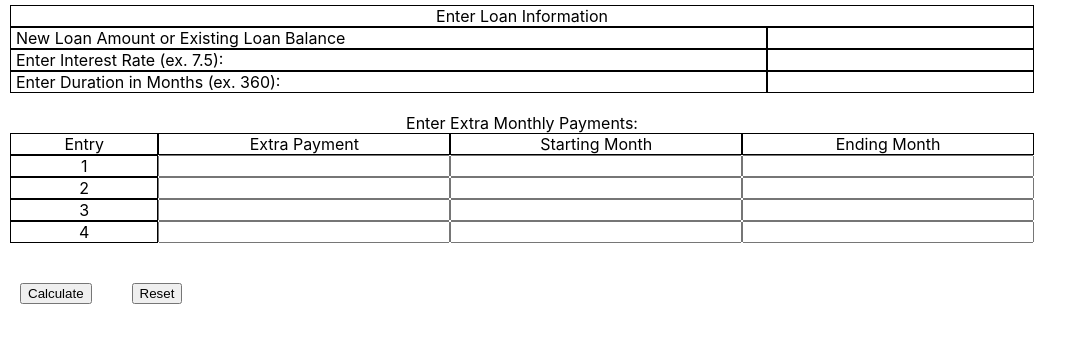
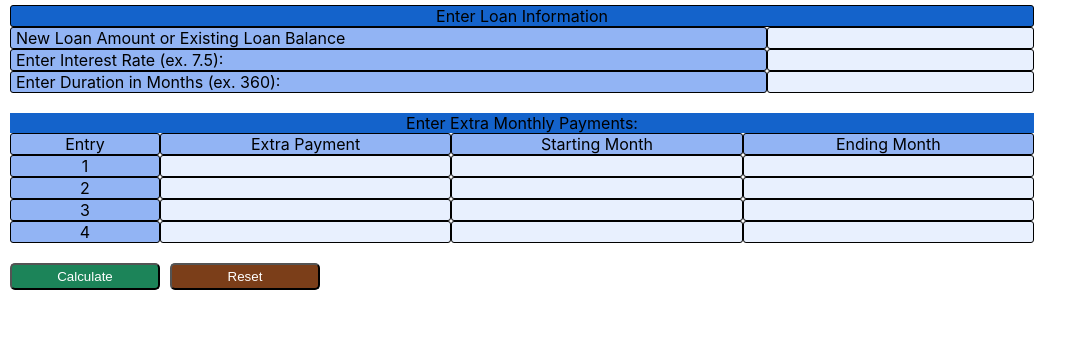
Before and after one commit to Msheezi/mortgagecalc, a React (Create React App) app: page / in a window 1280 px wide. Shown: the top 342 px of the page, without its empty margins (0-1087 px from the left). Built offline with nearby package versions, Linux system fonts and the light colour scheme.

Commit message:
Update Color Scheme

```diff
--- a/src/App.css
+++ b/src/App.css
@@ -26,63 +26,65 @@
   flex-direction: column;
 }
 
-
 /* Entry Grid */
 .gridcontainer {
-  display:grid;
+  display: grid;
   grid-template-columns: auto auto auto auto auto auto;
-  grid-auto-rows: auto ;
+  grid-auto-rows: auto;
   grid-template-areas:
-  "header header header header header header"
-  "content content content content content content";
+    "header header header header header header"
+    "content content content content content content";
   margin-top: 5px;
   margin-left: 10px;
   margin-right: 10px;
-  width:80%;
+  width: 80%;
 }
 
-.gridcontainer > input,label {
+.gridcontainer > input,
+label {
   border: 1px solid black;
-
+  border-radius: 3px;
 }
 
 .gridcontainer > label {
+  background-color: #92b4f4;
   padding-left: 5px;
 }
 
-
-.grid-header  {
+.grid-header {
   grid-area: header;
   border: 1px solid black;
   text-align: center;
-
-
-
+  border-radius: 3px;
+  background-color: rgb(20, 99, 203);
 }
 
-.grid-loan-amt{
+.gridcontainer > input {
+  background-color: rgb(232, 240, 254);
+}
+
+.grid-loan-amt {
   grid-area: 2 / span 5;
-
 }
 
 .grid-loan-entry {
-  grid-area: 2
+  grid-area: 2;
 }
 
 .grid-interest {
-grid-area: 3 / span 5;
+  grid-area: 3 / span 5;
 }
 
 .grid-interest-entry {
-  grid-area: 3
+  grid-area: 3;
 }
 
 .grid-duration {
-grid-area: 4 / span 5;
+  grid-area: 4 / span 5;
 }
 
 .grid-duration-entry {
-  grid-area: 4
+  grid-area: 4;
 }
 
 .extra-pay-grid {
@@ -91,61 +93,64 @@ grid-area: 4 / span 5;
   margin-left: 10px;
   margin-right: 10px;
   width: 80%;
-
 }
 
-
-
 .grid-extra-header {
-  grid-area:1 / span 4;
+  grid-area: 1 / span 4;
   text-align: center;
-
+  background-color: #1463cb;
 }
 
-.extra-pay-grid > label,input {
+.extra-pay-grid > label {
+  background-color: #92b4f4;
+}
+
+.extra-pay-grid > label,
+input {
   text-align: center;
+  border: 1px solid black;
+  border-radius: 3px;
+}
+.extra-pay-grid > input {
+  /* background-color: #cfdee7; */
+  background-color: rgb(232, 240, 254);
 }
 
 .grid-extra1 {
-  grid-area: 7
+  grid-area: 7;
 }
 .grid-extra2 {
-grid-area: 8
+  grid-area: 8;
 }
 .grid-extra3 {
-grid-area: 9
+  grid-area: 9;
 }
 .grid-extra4 {
-grid-area: 10
+  grid-area: 10;
 }
 
-
-
-.grid-start {
-
+.buttons {
+  width: 150px;
+  border-radius: 5px;
+  height: 2em;
+  color: white;
+  margin-left: 10px;
 }
 
-.grid-end {
-
+#button-calc {
+  background-color: #1c8459;
 }
 
-
-
-
-.grid-item {
-
+#button-reset {
+  background-color: #7b3e19;
 }
-
 #calc-button {
   margin: 20px;
 }
 
-
-
 /*summary grid*/
 
 .summary-grid {
-
 }
 
 /* amort table */
@@ -160,21 +165,20 @@ grid-area: 10
   margin-left: 10px;
   margin-bottom: 20px;
   margin-right: 10px;
-
-
 }
 
 .header {
-  background-color: rgb(129, 180, 209);
+  background-color: #92b4f4;
   border: 1px solid black;
-
 }
 
 .flexcontainer > div {
   width: 200px;
   border: 1px solid black;
+  border-radius: 3px;
+  /* background-color: #99e1d9; */
 }
 
 .month {
-  background-color: coral;
+  background-color: #92b4f4;
 }
--- a/src/App.js
+++ b/src/App.js
@@ -1,18 +1,11 @@
-import React from 'react';
+import React from "react";
 
-import './App.css';
+import "./App.css";
 // import {Entry} from './entry'
-import Entry2 from './entry2'
-
+import Calculator from "./entry2";
 
 function App() {
-
-
-
-  return (
-    <Entry2/>
-
-  );
+  return <Calculator />;
 }
 
 export default App;
--- a/src/entry2.js
+++ b/src/entry2.js
@@ -1,7 +1,6 @@
-import React from 'react'
-import {Summary} from './acceleratedSummary'
-import { AmortTable } from './amortTable'
-
+import React from "react";
+import { Summary } from "./acceleratedSummary";
+import { AmortTable } from "./amortTable";
 
 const initialState = {
   principle: "",
@@ -21,241 +20,219 @@ const initialState = {
   extraTotalPay: "",
   totalMonths: "",
   displayAmort: false
-}
+};
 
 // const formatter = new Intl.NumberFormat('en-US', {
 //         style: 'currency',
 //         currency: 'USD',
 //     })
 
- class Entry2 extends React.Component {
-     constructor(props){
-         super(props)
+class Calculator extends React.Component {
+  constructor(props) {
+    super(props);
 
-        this.state = initialState
+    this.state = initialState;
 
-        this.runAllCalcs = this.runAllCalcs.bind(this)
+    this.runAllCalcs = this.runAllCalcs.bind(this);
     // this.renderAmort = this.renderAmort.bind(this)
-        this.calculateExtraPayments = this.calculateExtraPayments.bind(this)
-
-
+    this.calculateExtraPayments = this.calculateExtraPayments.bind(this);
   }
 
-         resetCalcs(){
-             this.setState(initialState)
+  resetCalcs() {
+    this.setState(initialState);
   }
 
-         handleInput(field){
+  handleInput(field) {
     return e => {
-               this.setState({[field]: e.target.value}
-               )
+      this.setState({ [field]: e.target.value });
+    };
+  }
+
+  handleExtraInput(field, key) {
+    return e => {
+      let newState = { ...this.state[key] };
+      newState[field] = e.target.value;
+      this.setState({ [key]: newState });
+    };
+  }
+
+  calculateExtraPayments() {
+    if (this.state.runExtras) {
+      this.setState({ runExtras: false });
+    }
+    let result = {};
+    let runExtras = false;
+
+    let ep1 = this.state.ep1;
+    if (ep1.end === "" && ep1.start !== "") {
+      ep1.end = this.state.duration;
+    }
+    for (let i = ep1.start; i <= ep1.end; i++) {
+      if (!result[i]) {
+        result[i] = parseFloat(ep1.amount);
+      } else if (result[i]) {
+        result[i] += parseFloat(ep1.amount);
+      }
+    }
+    let ep2 = this.state.ep2;
+    if (ep2.end === "" && ep2.start !== "") {
+      ep2.end = this.state.duration;
+    }
+    for (let i = ep2.start; i <= ep2.end; i++) {
+      if (!result[i]) {
+        result[i] = parseFloat(ep2.amount);
+      } else if (result[i]) {
+        result[i] += parseFloat(ep2.amount);
+      }
+    }
+    let ep3 = this.state.ep3;
+    if (ep3.end === "" && ep3.start !== "") {
+      ep3.end = this.state.duration;
+    }
+    for (let i = ep3.start; i <= ep3.end; i++) {
+      if (!result[i]) {
+        result[i] = parseFloat(ep3.amount);
+      } else if (result[i]) {
+        result[i] += parseFloat(ep3.amount);
+      }
+    }
+    let ep4 = this.state.ep4;
+    if (ep4.end === "" && ep4.start !== "") {
+      ep4.end = this.state.duration;
+    }
+    for (let i = ep4.start; i <= ep4.end; i++) {
+      if (!result[i]) {
+        result[i] = parseFloat(ep4.amount);
+      } else if (result[i]) {
+        result[i] += parseFloat(ep4.amount);
+      }
+    }
+    if (Object.keys(result).length > 1) {
+      runExtras = true;
+    }
+
+    this.setState({ calcExtraPay: result, runExtras: runExtras }, () =>
+      this.runAllCalcs()
+    );
+  }
+
+  runCals() {
+    let data = {};
+    let iterations = this.state.duration;
+    let monthInt = parseFloat(this.state.interest) / 1200.0;
+    let calcPrinciple = this.state.principle;
+    let remainingMonths = this.state.duration;
+    let totalInt = 0;
+    let totalPay = 0;
+
+    for (let i = 0; i < iterations; i++) {
+      let compoundInt = (1 + monthInt) ** (remainingMonths - i);
+      let multiplier = (monthInt * compoundInt) / (compoundInt - 1);
+      let payment = Math.round(multiplier * calcPrinciple * 100) / 100;
+      let interest = Math.round(calcPrinciple * monthInt * 100) / 100;
+
+      let principlePay = Math.round((payment - interest) * 100) / 100;
+      if (payment > calcPrinciple) {
+        payment = calcPrinciple;
+        interest = Math.round(calcPrinciple * monthInt * 100) / 100;
+        principlePay = Math.round((payment - interest) * 100) / 100;
+
+        calcPrinciple = Math.round((calcPrinciple - payment) * 100) / 100;
+        totalInt += interest;
+        totalPay += payment;
+      } else {
+        calcPrinciple = Math.round((calcPrinciple - principlePay) * 100) / 100;
+        totalInt += interest;
+        totalPay += payment;
+      }
+
+      data[i] = { payment, interest, principlePay, calcPrinciple };
+    }
+
+    return this.setState({
+      calcs: data,
+      calcsTotalInt: totalInt,
+      calcsTotalPay: totalPay,
+      displayAmort: true
+    });
+  }
+
+  runExtraCals() {
+    let extraData = {};
+    let iterations = this.state.duration;
+    let monthInt = parseFloat(this.state.interest) / 1200.0;
+    let calcPrinciple = this.state.principle;
+    let remainingMonths = this.state.duration;
+    let totalInt = 0;
+    let totalPay = 0;
+    let extra1 = this.state.calcExtraPay;
+    // will need to change this to reflect the new method
+    let compoundInt = (1 + monthInt) ** remainingMonths;
+    let multiplier = (monthInt * compoundInt) / (compoundInt - 1);
+    let calcPayment = Math.round(multiplier * calcPrinciple * 100) / 100;
+
+    for (let i = 0; i < iterations; i++) {
+      let extra = extra1[i + 1] ? extra1[i + 1] : 0;
+      if (calcPrinciple === 0) {
+        // totalInt = formatter.format(totalInt)
+        // totalPay = formatter.format(totalPay)
+        return this.setState({
+          extraCalcs: extraData,
+          extraTotalInt: totalInt,
+          extraTotalPay: totalPay,
+          totalMonths: i
+        });
+      }
+      let interest = Math.round(calcPrinciple * monthInt * 100) / 100;
+      let displayPayment = Math.round((calcPayment + extra) * 100) / 100;
+
+      let principlePay =
+        Math.round((calcPayment - interest + extra) * 100) / 100;
+      if (calcPayment > calcPrinciple) {
+        displayPayment = calcPrinciple;
+        calcPayment = calcPrinciple;
+        interest = Math.round(calcPrinciple * monthInt * 100) / 100;
+        principlePay = Math.round((displayPayment - interest) * 100) / 100;
+
+        calcPrinciple = Math.round((calcPrinciple - calcPayment) * 100) / 100;
+        totalInt += interest;
+        totalPay += displayPayment;
+      } else {
+        calcPrinciple = Math.round((calcPrinciple - principlePay) * 100) / 100;
+        totalInt += interest;
+        totalPay += displayPayment;
+      }
+
+      extraData[i] = {
+        displayPayment,
+        interest,
+        principlePay,
+        calcPrinciple,
+        extra
+      };
     }
   }
 
-         handleExtraInput(field, key){
-            return e => {
-                let newState = {...this.state[key]}
-                newState[field] = e.target.value
-                this.setState({[key]: newState})
+  runAllCalcs() {
+    if (this.state.calcs.hasOwnProperty(0)) {
+      this.setState({ calcs: {} });
     }
 
+    if (this.state.extraCalcs.hasOwnProperty(0)) {
+      this.setState({ extraCalcs: {} });
     }
 
-         calculateExtraPayments(){
-
-            if (this.state.runExtras){
-                this.setState({runExtras: false})
+    if (this.state.runExtras) {
+      this.runExtraCals(this.state);
     }
-            let result = {}
-            let runExtras = false
-
-
-
-            let ep1 = this.state.ep1
-                if (ep1.end === "" && ep1.start !== "" ){
-                    ep1.end = this.state.duration
-                }
-                for (let i=ep1.start;i<=ep1.end;i++){
-
-                        if (!result[i]) {
-                            result[i] = parseFloat(ep1.amount)
-                        } else if (result[i]) {
-                            result[i] += parseFloat(ep1.amount)
+    this.runCals(this.state);
   }
 
-
-                }
-             let ep2 = this.state.ep2
-             if (ep2.end === "" && ep2.start !== "" ) {
-                 ep2.end = this.state.duration
-             }
-             for (let i = ep2.start; i <= ep2.end; i++) {
-
-                     if (!result[i]) {
-                         result[i] = parseFloat(ep2.amount)
-                     } else if (result[i]) {
-                         result[i] += parseFloat(ep2.amount)
-                     }
-
-
-             }
-             let ep3 = this.state.ep3
-             if (ep3.end === ""&& ep3.start !== "" ) {
-                 ep3.end = this.state.duration
-             }
-             for (let i = ep3.start; i <= ep3.end; i++) {
-
-                     if (!result[i]) {
-                         result[i] = parseFloat(ep3.amount)
-                     } else if (result[i]) {
-                         result[i] += parseFloat(ep3.amount)
-                     }
-
-
-             }
-             let ep4 = this.state.ep4
-             if (ep4.end === "" && ep4.start !== "" ) {
-                 ep4.end = this.state.duration
-             }
-             for (let i = ep4.start; i <= ep4.end; i++) {
-
-                     if (!result[i]) {
-                         result[i] = parseFloat(ep4.amount)
-                     } else if (result[i]) {
-                         result[i] += parseFloat(ep4.amount)
-                     }
-
-
-             }
-             if (Object.keys(result).length > 1){
-                runExtras = true
-            }
-
-            this.setState({ calcExtraPay: result, runExtras: runExtras}, () => this.runAllCalcs())
-
-
-         }
-
-    runCals(){
-        let data = {}
-        let iterations = this.state.duration
-        let monthInt = parseFloat(this.state.interest) / 1200.0
-        let calcPrinciple = this.state.principle
-        let remainingMonths = this.state.duration
-        let totalInt = 0
-        let totalPay = 0
-
-        for (let i = 0; i < iterations; i++) {
-
-            let compoundInt = (1 + monthInt) ** (remainingMonths - i)
-            let multiplier = (monthInt * compoundInt) / (compoundInt - 1)
-            let payment = Math.round(multiplier * calcPrinciple * 100) / 100
-            let interest = Math.round(calcPrinciple * monthInt * 100) / 100
-
-            let principlePay = Math.round((payment - interest) * 100) / 100
-            if (payment > calcPrinciple) {
-                payment = calcPrinciple
-                interest = Math.round(calcPrinciple * monthInt * 100) / 100
-                principlePay = Math.round((payment - interest) * 100) / 100
-
-                calcPrinciple = Math.round((calcPrinciple - payment) * 100) / 100
-                totalInt += interest
-                totalPay += payment
-            } else {
-                calcPrinciple = Math.round((calcPrinciple - principlePay) * 100) / 100
-                totalInt += interest
-                totalPay += payment
-            }
-
-            data[i] = { payment, interest, principlePay, calcPrinciple }
-
-        }
-
-
-       return  this.setState({ calcs: data, calcsTotalInt: totalInt, calcsTotalPay: totalPay, displayAmort: true })
-    }
-
-        runExtraCals(){
-            let extraData = {}
-            let iterations = this.state.duration
-            let monthInt = parseFloat(this.state.interest) / 1200.0
-            let calcPrinciple = this.state.principle
-            let remainingMonths = this.state.duration
-        let totalInt = 0
-        let totalPay = 0
-            let extra1 = this.state.calcExtraPay
-             // will need to change this to reflect the new method
-        let compoundInt = (1 + monthInt) ** (remainingMonths)
-        let multiplier = (monthInt * compoundInt) / (compoundInt - 1)
-        let calcPayment = Math.round(multiplier * calcPrinciple * 100) / 100
-
-
-        for (let i = 0; i < iterations; i++) {
-            let extra = extra1[i+1] ? extra1[i+1] : 0
-            if (calcPrinciple === 0) {
-                // totalInt = formatter.format(totalInt)
-                // totalPay = formatter.format(totalPay)
-                return this.setState({ extraCalcs: extraData, extraTotalInt: totalInt, extraTotalPay: totalPay, totalMonths: i })
-            }
-            let interest = Math.round(calcPrinciple * monthInt * 100) / 100
-            let displayPayment = Math.round((calcPayment + extra) * 100) / 100
-
-            let principlePay = Math.round(((calcPayment - interest) + extra) * 100) / 100
-            if (calcPayment > calcPrinciple) {
-                displayPayment = calcPrinciple
-                calcPayment = calcPrinciple
-                interest = Math.round(calcPrinciple * monthInt * 100) / 100
-                principlePay = Math.round((displayPayment - interest) * 100) / 100
-
-                calcPrinciple = Math.round((calcPrinciple - calcPayment) * 100) / 100
-                totalInt += interest
-                totalPay += displayPayment
-
-            } else {
-
-                calcPrinciple = Math.round((calcPrinciple - principlePay) * 100) / 100
-                totalInt += interest
-                totalPay += displayPayment
-            }
-
-            extraData[i] = { displayPayment, interest, principlePay, calcPrinciple, extra }
-
-        }
-
-        }
-
-
-
-     runAllCalcs() {
-
-
-        if (this.state.calcs.hasOwnProperty(0)){
-            this.setState({calcs:{}})
-        }
-
-        if (this.state.extraCalcs.hasOwnProperty(0)){
-            this.setState({ extraCalcs: {} })
-        }
-
-
-        if (this.state.runExtras)
-          {
-
-             this.runExtraCals(this.state)
-
-
-
-
-         }
-         this.runCals(this.state)
-
-
-     }
-
-     render(){
-            let test
-            if (this.state.runExtras){
-                 test = <Summary
+  render() {
+    let test;
+    if (this.state.runExtras) {
+      test = (
+        <Summary
           runExtras={this.state.runExtras}
           calcsTotalPay={this.state.calcsTotalPay}
           calcsTotalInt={this.state.calcsTotalInt}
@@ -263,82 +240,160 @@ const initialState = {
           extraTotalInt={this.state.extraTotalInt}
           duration={this.state.duration}
           totalMonths={this.state.totalMonths}
-
         />
+      );
     }
-                let displaym
-                this.state.displayAmort ? displaym = "grid" : displaym = "none"
+    let displaym;
+    this.state.displayAmort ? (displaym = "grid") : (displaym = "none");
 
     return (
-
-
       <>
         <div className="gridcontainer">
+          <div className="grid-header">Enter Loan Information</div>
 
-                <div className="grid-header"  >Enter Loan Information</div>
-
-                     <label className="grid-loan-amt">New Loan Amount or Existing Loan Balance</label>
-                        <input  className="grid-loan-entry"
-                            type='text'
+          <label className="grid-loan-amt">
+            New Loan Amount or Existing Loan Balance
+          </label>
+          <input
+            className="grid-loan-entry"
+            type="text"
             name="principle"
             value={this.state.principle}
-                            onChange={this.handleInput("principle")}></input>
+            onChange={this.handleInput("principle")}
+          ></input>
 
-                     <label className="grid-interest"> Enter Interest Rate (ex. 7.5): </label>
-                     <input className="grid-interest-entry"
-                        type='text' name="interest"
+          <label className="grid-interest">
+            {" "}
+            Enter Interest Rate (ex. 7.5):{" "}
+          </label>
+          <input
+            className="grid-interest-entry"
+            type="text"
+            name="interest"
             value={this.state.interest}
-                        onChange={this.handleInput("interest")}></input>
+            onChange={this.handleInput("interest")}
+          ></input>
 
-                     <label className="grid-duration"> Enter Duration in Months (ex. 360): </label >
-                     <input className="grid-duration-entry"
-                        type='text' name="duration"
+          <label className="grid-duration">
+            {" "}
+            Enter Duration in Months (ex. 360):{" "}
+          </label>
+          <input
+            className="grid-duration-entry"
+            type="text"
+            name="duration"
             value={this.state.duration}
-                        onChange={this.handleInput("duration")}></input>
-
+            onChange={this.handleInput("duration")}
+          ></input>
         </div>
-                <br/>
+        <br />
         <div className="extra-pay-grid">
-
-                <div className="grid-extra-header">Enter Extra Monthly Payments: </div>
+          <div className="grid-extra-header">
+            Enter Extra Monthly Payments:{" "}
+          </div>
           <label>Entry</label>
           <label>Extra Payment</label>
           <label>Starting Month</label>
           <label>Ending Month</label>
           <label>1</label>
-                     <input type='text' name="epAmount1" value={this.state.ep1.amount} onChange={this.handleExtraInput("amount", "ep1")}></input>
-                     <input type='text' name="epStart1" value={this.state.ep1.start} onChange={this.handleExtraInput("start", "ep1")}></input>
-                     <input type='text' name="epEnd1" value={this.state.ep1.end} onChange={this.handleExtraInput("end", "ep1")}></input>
+          <input
+            type="text"
+            name="epAmount1"
+            value={this.state.ep1.amount}
+            onChange={this.handleExtraInput("amount", "ep1")}
+          ></input>
+          <input
+            type="text"
+            name="epStart1"
+            value={this.state.ep1.start}
+            onChange={this.handleExtraInput("start", "ep1")}
+          ></input>
+          <input
+            type="text"
+            name="epEnd1"
+            value={this.state.ep1.end}
+            onChange={this.handleExtraInput("end", "ep1")}
+          ></input>
 
           <label>2</label>
-                     <input type='text' name="epAmount2" value={this.state.ep2.amount} onChange={this.handleExtraInput("amount", "ep2")}></input>
-                     <input type='text' name="epStart2" value={this.state.ep2.start} onChange={this.handleExtraInput("start", "ep2")}></input>
-                     <input type='text' name="epEnd2" value={this.state.ep2.end} onChange={this.handleExtraInput("end", "ep2")}></input>
+          <input
+            type="text"
+            name="epAmount2"
+            value={this.state.ep2.amount}
+            onChange={this.handleExtraInput("amount", "ep2")}
+          ></input>
+          <input
+            type="text"
+            name="epStart2"
+            value={this.state.ep2.start}
+            onChange={this.handleExtraInput("start", "ep2")}
+          ></input>
+          <input
+            type="text"
+            name="epEnd2"
+            value={this.state.ep2.end}
+            onChange={this.handleExtraInput("end", "ep2")}
+          ></input>
 
           <label>3</label>
-                     <input type='text' name="epAmount3" value={this.state.ep3.amount} onChange={this.handleExtraInput("amount", "ep3")}></input>
-                     <input type='text' name="epStart3" value={this.state.ep3.start} onChange={this.handleExtraInput("start", "ep3")}></input>
-                     <input type='text' name="epEnd3" value={this.state.ep3.end} onChange={this.handleExtraInput("end", "ep3")}></input>
+          <input
+            type="text"
+            name="epAmount3"
+            value={this.state.ep3.amount}
+            onChange={this.handleExtraInput("amount", "ep3")}
+          ></input>
+          <input
+            type="text"
+            name="epStart3"
+            value={this.state.ep3.start}
+            onChange={this.handleExtraInput("start", "ep3")}
+          ></input>
+          <input
+            type="text"
+            name="epEnd3"
+            value={this.state.ep3.end}
+            onChange={this.handleExtraInput("end", "ep3")}
+          ></input>
 
           <label>4</label>
-                     <input type='text' name="epAmount4" value={this.state.ep4.amount} onChange={this.handleExtraInput("amount", "ep4")}></input>
-                     <input type='text' name="epStart4" value={this.state.ep4.start} onChange={this.handleExtraInput("start", "ep4")}></input>
-                     <input type='text' name="epEnd4" value={this.state.ep4.end} onChange={this.handleExtraInput("end", "ep4")}></input>
-
-
+          <input
+            type="text"
+            name="epAmount4"
+            value={this.state.ep4.amount}
+            onChange={this.handleExtraInput("amount", "ep4")}
+          ></input>
+          <input
+            type="text"
+            name="epStart4"
+            value={this.state.ep4.start}
+            onChange={this.handleExtraInput("start", "ep4")}
+          ></input>
+          <input
+            type="text"
+            name="epEnd4"
+            value={this.state.ep4.end}
+            onChange={this.handleExtraInput("end", "ep4")}
+          ></input>
         </div>
 
-                 <button id="calc-button" onClick={this.calculateExtraPayments }>Calculate</button>
-                 <button id="calc-button" onClick={() => this.resetCalcs() }>Reset</button>
+        <button
+          className="buttons"
+          id="button-calc"
+          onClick={this.calculateExtraPayments}
+        >
+          Calculate
+        </button>
+        <button
+          className="buttons"
+          id="button-reset"
+          onClick={() => this.resetCalcs()}
+        >
+          Reset
+        </button>
 
-
-                 <div style={{display: "grid" }}>
-                     {test}
-
-                 </div>
+        <div style={{ display: "grid" }}>{test}</div>
         <div style={{ display: displaym }}>
-
-                <div className="flexcontainer" >
+          <div className="flexcontainer">
             <div className="header">Month</div>
             <div className="header">Payment</div>
             <div className="header">Interest</div>
@@ -350,14 +405,11 @@ const initialState = {
               extraCalcs={this.state.extraCalcs}
               calcs={this.state.calcs}
             />
-
           </div>
         </div>
-
-             </>)
+      </>
+    );
+  }
 }
 
-     }
-
-
-     export default Entry2
+export default Calculator;
```
Lines whose indentation alone changed are shown as unchanged.
